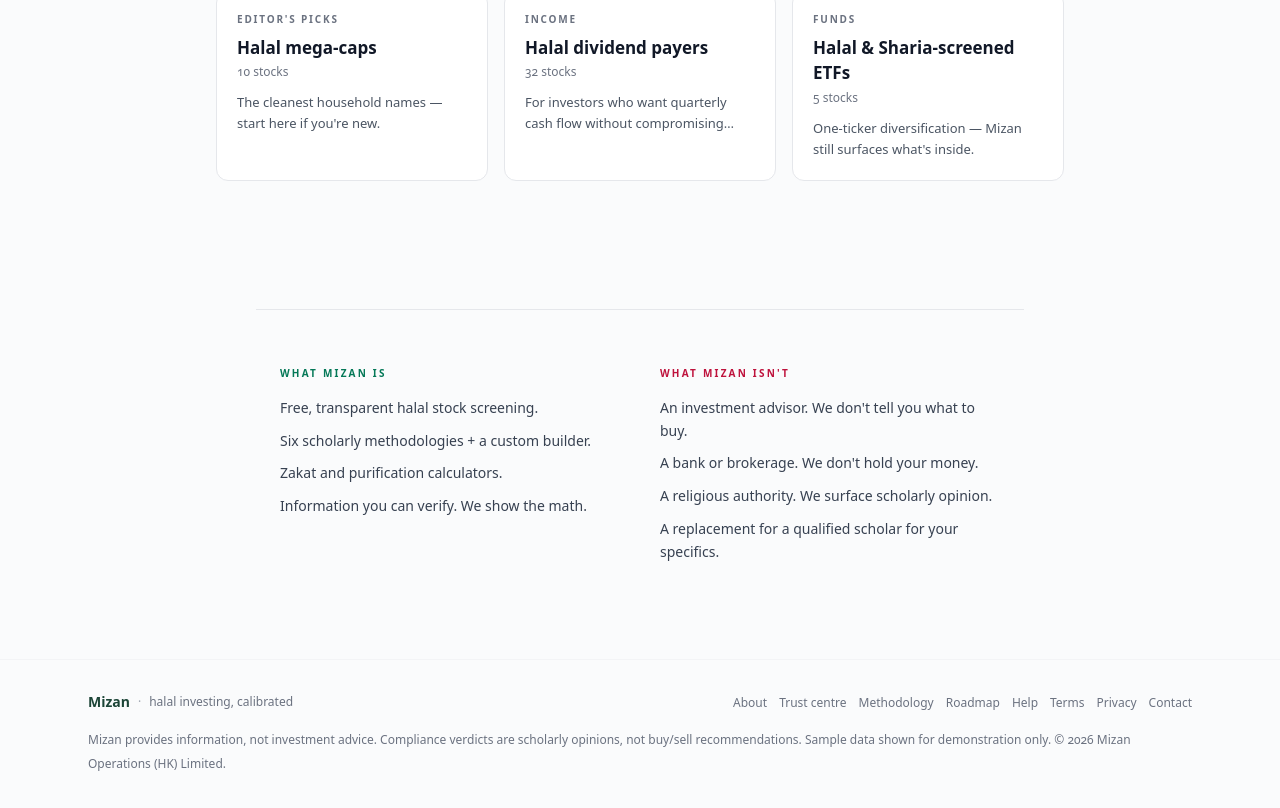
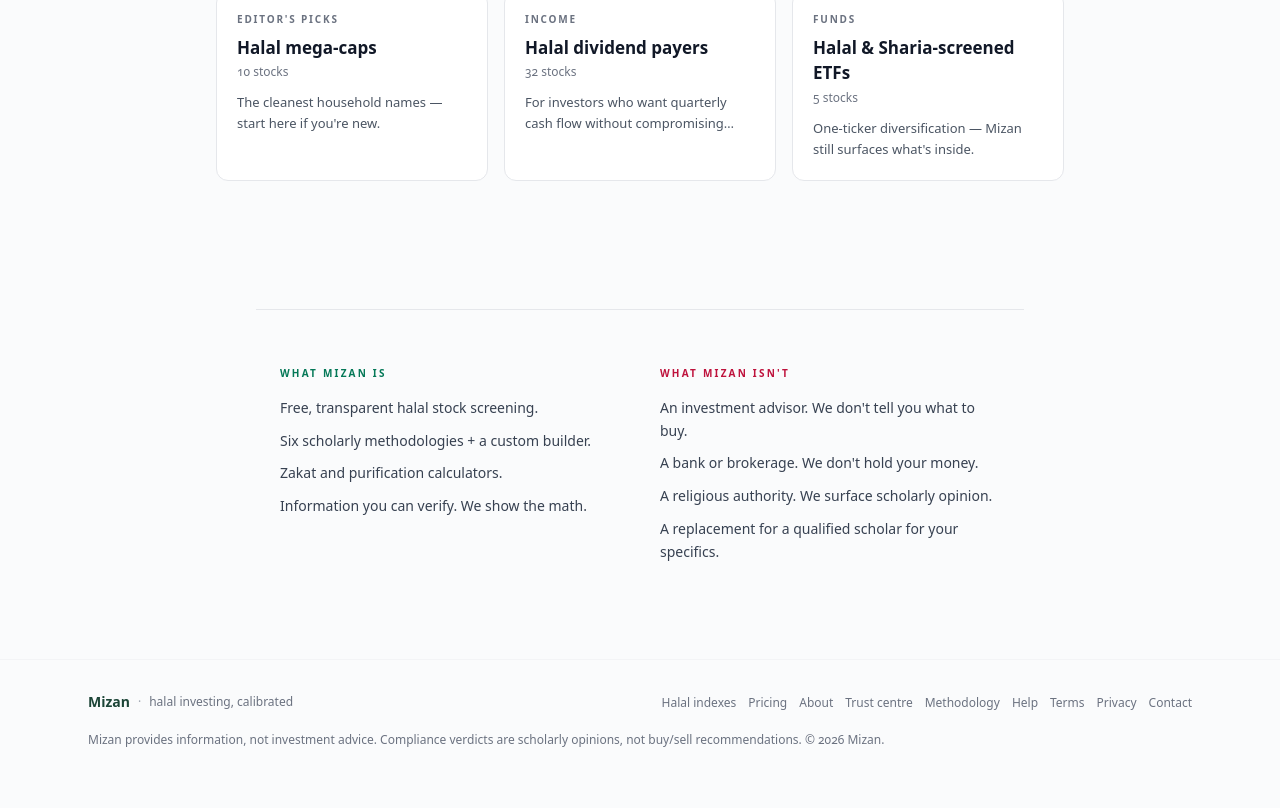
Before and after one commit to GordonLouie/mizan, a Next.js app: page / in a window 1280 px wide. Shown: the part 2163-2971 px from the top of the page. After the commit the page ends 2947 px from the top, so only its background shows below. Built offline with nearby package versions, Linux system fonts and the light colour scheme; no server answers.

Commit message:
QA + integration: link /indexes in nav+footer, fix stale footer claims, a11y polish

```diff
--- a/src/app/layout.tsx
+++ b/src/app/layout.tsx
@@ -76,10 +76,11 @@
                 <span className="text-xs">halal investing, calibrated</span>
               </div>
               <nav className="flex flex-wrap gap-3 text-xs">
+                <a href="/indexes" className="hover:text-navy-700">Halal indexes</a>
+                <a href="/pricing" className="hover:text-navy-700">Pricing</a>
                 <a href="/about" className="hover:text-navy-700">About</a>
                 <a href="/trust" className="hover:text-navy-700">Trust centre</a>
                 <a href="/methodology" className="hover:text-navy-700">Methodology</a>
-                <a href="/roadmap" className="hover:text-navy-700">Roadmap</a>
                 <a href="/help" className="hover:text-navy-700">Help</a>
                 <a href="/terms" className="hover:text-navy-700">Terms</a>
                 <a href="/privacy" className="hover:text-navy-700">Privacy</a>
@@ -88,9 +89,7 @@
             </div>
             <p className="mt-4 text-xs leading-6 text-gray-500">
               Mizan provides information, not investment advice. Compliance verdicts
-              are scholarly opinions, not buy/sell recommendations. Sample data shown
-              for demonstration only. © {new Date().getFullYear()} Mizan Operations
-              (HK) Limited.
+              are scholarly opinions, not buy/sell recommendations. © {new Date().getFullYear()} Mizan.
             </p>
           </div>
         </footer>
--- a/src/components/Header.tsx
+++ b/src/components/Header.tsx
@@ -23,6 +23,7 @@
     heading: "Explore stocks",
     items: [
       { href: "/discover", label: "Discover", sub: "Trending & where scholars split" },
+      { href: "/indexes", label: "Halal indexes", sub: "Screened baskets + returns" },
       { href: "/sectors", label: "Sectors", sub: "By industry" },
       { href: "/lists", label: "Curated lists", sub: "Editorial collections" },
       { href: "/universe", label: "Universe", sub: "Every ticker" },
```
Also changed, not shown: 1 other file (tests, documents, lock files or other folders).
